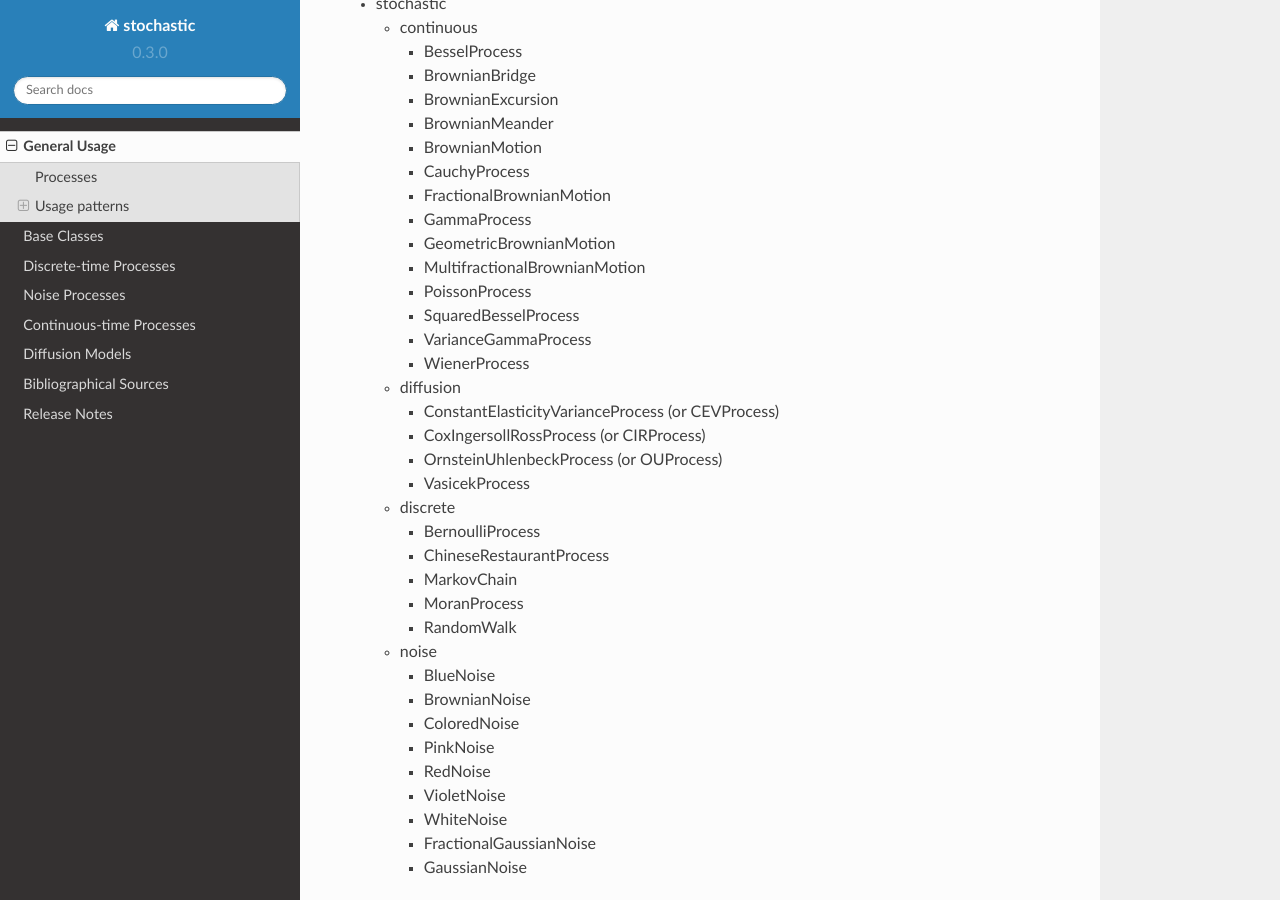
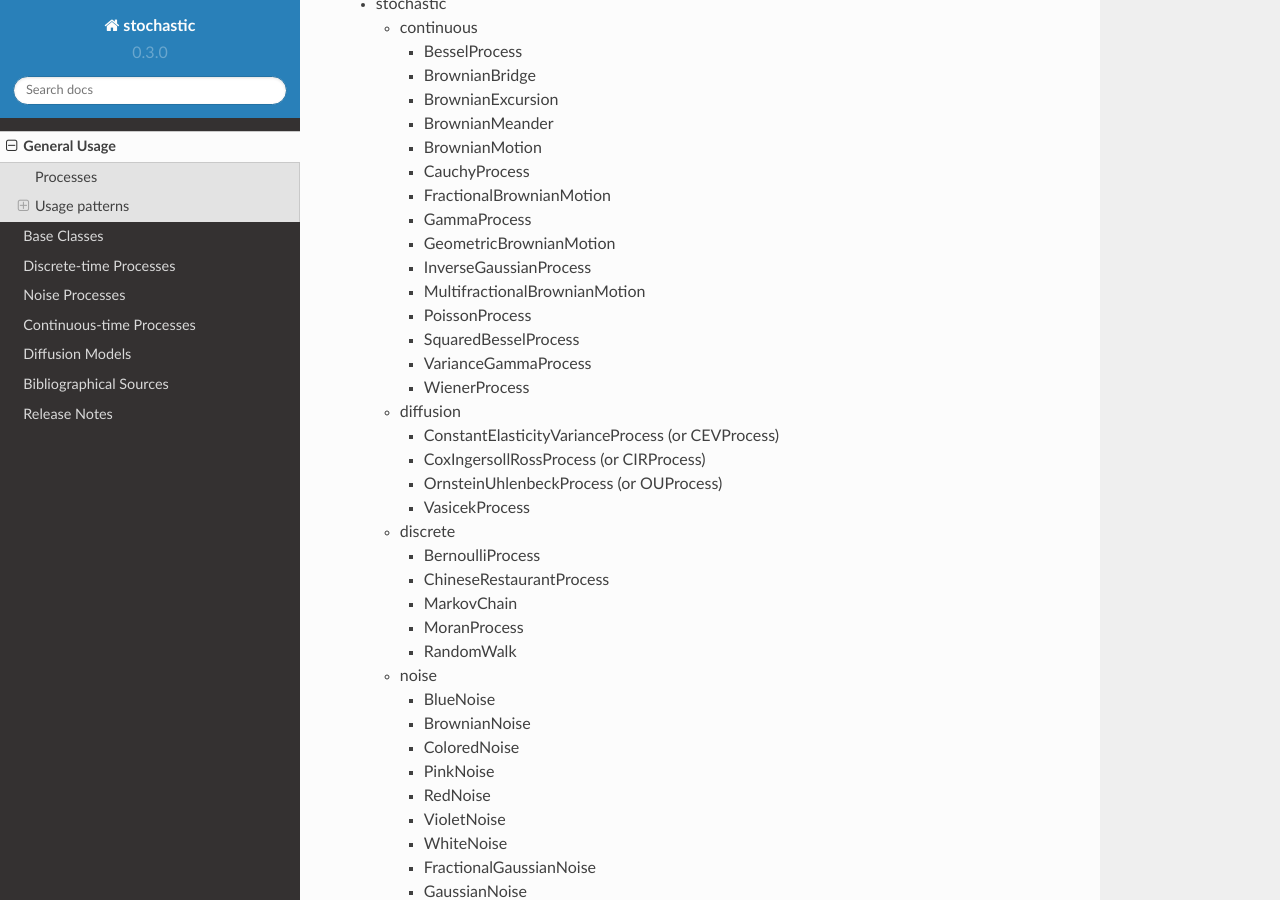
Before and after one commit to crflynn/stochastic, a Sphinx documentation site: the page built from docs/general.rst, in a window 1280 px wide and 900 px high, scrolled down 393 px. Built offline with Sphinx 7.4.7 and the Read the Docs theme 2.0.0, drawn with Linux system fonts in a browser that asks for light colours.

Commit message:
update docs and readme for inverse gaussian

```diff
--- a/README.rst
+++ b/README.rst
@@ -64,6 +64,7 @@ the package.
         * FractionalBrownianMotion
         * GammaProcess
         * GeometricBrownianMotion
+        * InverseGaussianProcess
         * MultifractionalBrownianMotion
         * PoissonProcess
         * SquaredBesselProcess
--- a/docs/general.rst
+++ b/docs/general.rst
@@ -26,6 +26,7 @@ Here are the currently supported processes and how to access their classes:
     * FractionalBrownianMotion
     * GammaProcess
     * GeometricBrownianMotion
+    * InverseGaussianProcess
     * MultifractionalBrownianMotion
     * PoissonProcess
     * SquaredBesselProcess
```
